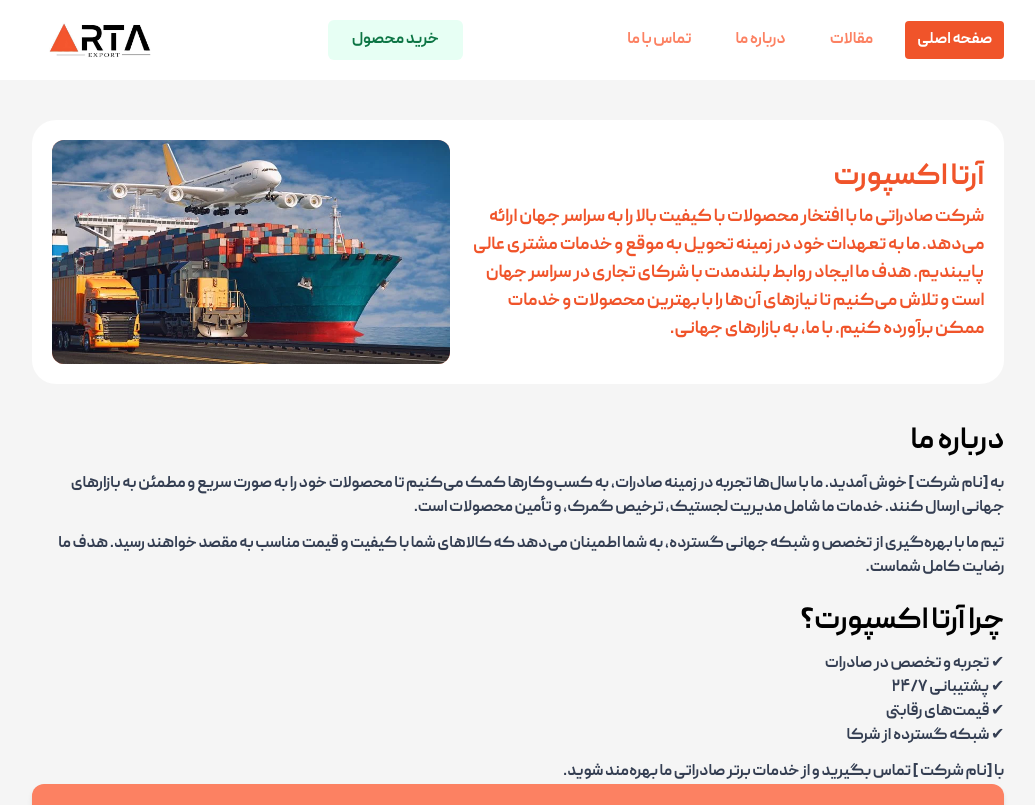
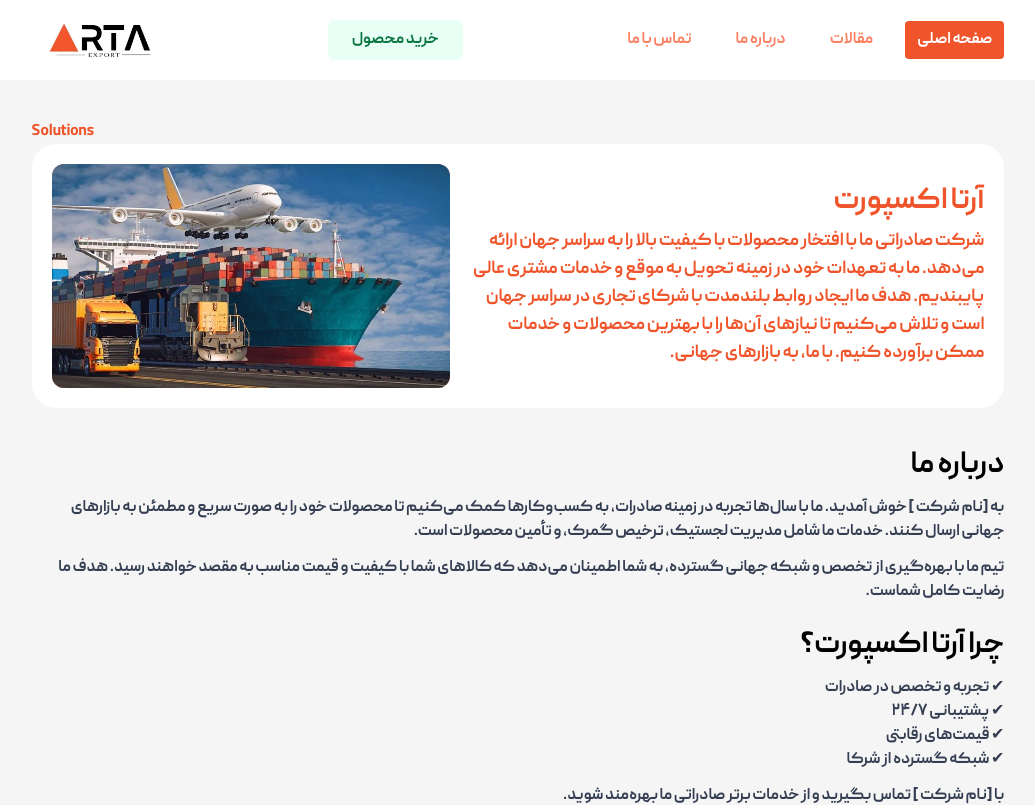
Before and after one commit to MianajiAli/next-sherkati, a Next.js app: page / in a window 1280 px wide. Shown: the top 805 px of the page, without its empty margins (122-1157 px from the left). Built offline with nearby package versions, Linux system fonts and the light colour scheme.

Commit message:
Add headless ui

```diff
--- a/app/page.tsx
+++ b/app/page.tsx
@@ -1,13 +1,16 @@
 import Aboutus from "@components/Aboutus";
 import Contact from "@components/Contact";
 import Hero1 from "@components/Hero1";
+import TestNavbar from "@components/TestNavbar";
+
 
 export default function Page() {
 	return (
 		<div>
+			<TestNavbar />
 			<Hero1></Hero1>
 			<Aboutus></Aboutus>
-			<Contact/>
+			<Contact />
 		</div>
 	);
 }
--- /dev/null
+++ b/components/TestNavbar.tsx
@@ -0,0 +1,15 @@
+import { Popover, PopoverButton, PopoverPanel } from '@headlessui/react'
+
+export default function Example() {
+    return (
+        <Popover className="relative">
+            <PopoverButton>Solutions</PopoverButton>
+            <PopoverPanel anchor="bottom" className="flex flex-col">
+                <a href="/analytics">Analytics</a>
+                <a href="/engagement">Engagement</a>
+                <a href="/security">Security</a>
+                <a href="/integrations">Integrations</a>
+            </PopoverPanel>
+        </Popover>
+    )
+}
```
Also changed, not shown: package.json (+5 -4 lines), 1 other file (tests, documents, lock files or other folders).
